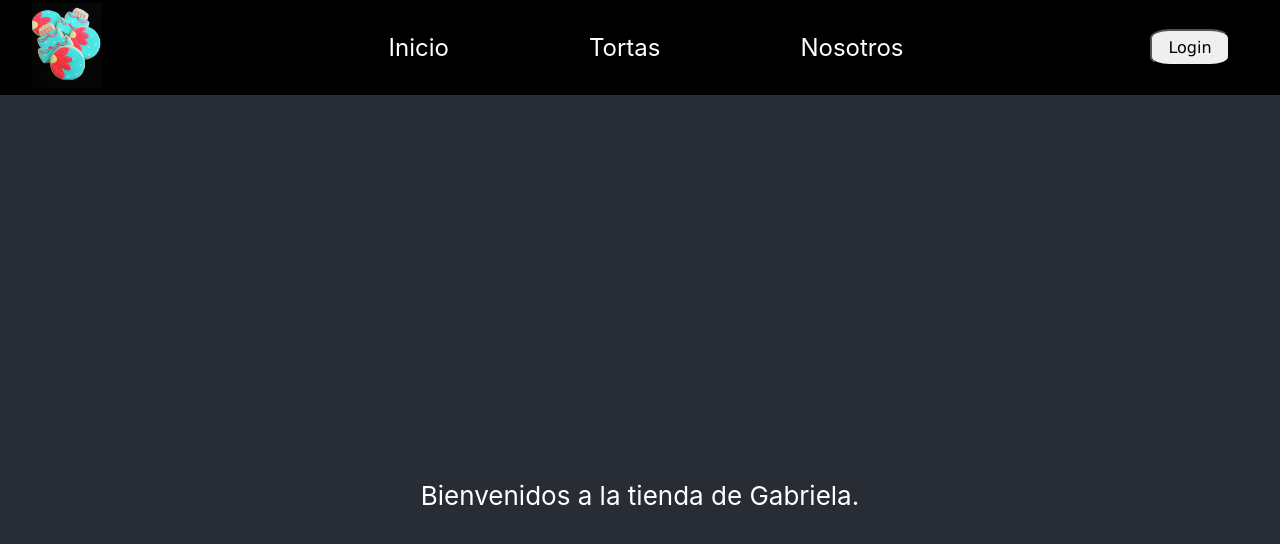
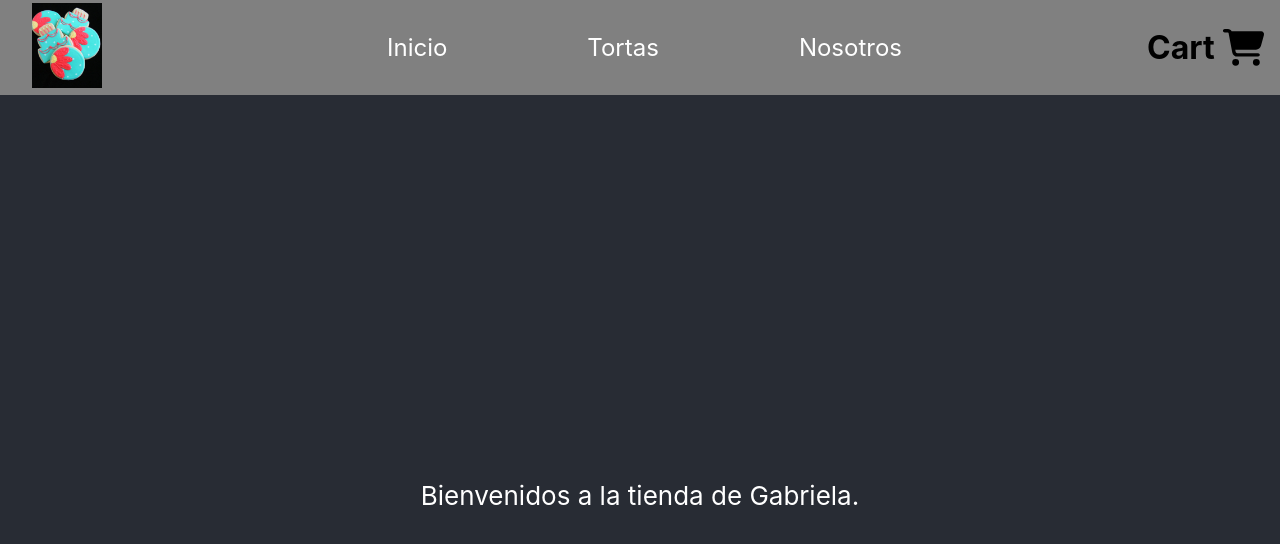
Before and after one commit to nazafili/ReactJS, a React (Create React App) app: page / in a window 1280 px wide. Shown: the top 544 px of the page. Built offline with nearby package versions, Linux system fonts and the light colour scheme.

Commit message:
commit carrito

```diff
--- a/package.json
+++ b/package.json
@@ -3,6 +3,10 @@
   "version": "0.1.0",
   "private": true,
   "dependencies": {
+    "@fortawesome/fontawesome-svg-core": "^6.1.2",
+    "@fortawesome/free-brands-svg-icons": "^6.1.2",
+    "@fortawesome/free-solid-svg-icons": "^6.1.2",
+    "@fortawesome/react-fontawesome": "^0.2.0",
     "@testing-library/jest-dom": "^5.16.5",
     "@testing-library/react": "^13.3.0",
     "@testing-library/user-event": "^13.5.0",
--- a/src/App.js
+++ b/src/App.js
@@ -1,6 +1,6 @@
-import logo from './logo.svg';
 import './App.css';
 import NavBar from './components/NavBar/NavBar';
+import { FontAwesomeIcon } from '@fortawesome/react-fontawesome'
 
 function App() {
   return (
--- /dev/null
+++ b/src/components/CartWidget/CartWidget.jsx
@@ -0,0 +1,11 @@
+import React from 'react'
+import { FontAwesomeIcon } from '@fortawesome/react-fontawesome'
+import { faCoffee, faCartShopping} from '@fortawesome/free-solid-svg-icons'
+
+const CartWidget = () => {
+  return (
+    <FontAwesomeIcon icon={faCartShopping}/>
+  )
+}
+
+export default CartWidget;
--- /dev/null
+++ b/src/components/CartWidget/styles.css
@@ -0,0 +1,7 @@
+h1{
+    color: white;
+}
+
+CartWidget{
+    width: 2rem;
+}
--- /dev/null
+++ b/src/components/ItemListContainer/ItemListContainer.jsx
@@ -0,0 +1,9 @@
+import React from 'react'
+
+const ItemListContainer = ({titulo}) => {
+  return (
+    <h1>{titulo}</h1>
+  )
+}
+
+export default ItemListContainer;
--- a/src/components/NavBar/NavBar.js
+++ b/src/components/NavBar/NavBar.js
@@ -1,6 +1,11 @@
 import logo from '../../logo.svg';
 import './styles.css';
 import logogabriela from './logogabriela.jpg';
+import CartWidget from '../CartWidget/CartWidget'
+import { FontAwesomeIcon } from '@fortawesome/react-fontawesome'
+import { faCoffee, faCartShopping } from '@fortawesome/free-solid-svg-icons'
+import ItemListContainer from '../ItemListContainer/ItemListContainer';
+
 
 const NavBar = () => {
     return (
@@ -22,8 +27,9 @@ const NavBar = () => {
                         </li>
                     </ul>
                 </div>
-                <div>
-                    <button>Login</button>
+                <div className='CartWidget'>
+                    <ItemListContainer titulo={'Cart'}/>
+                    <CartWidget />
                 </div>
             </div>
         </>
--- a/src/components/NavBar/styles.css
+++ b/src/components/NavBar/styles.css
@@ -1,7 +1,7 @@
 .navbar-container {
     width: 100%;
     height: 95px;
-    background-color: black;
+    background-color: gray;
     display: flex;
     flex-direction: row;
     justify-content: space-between;
@@ -38,3 +38,22 @@ button {
     height: 2.3rem;
     width: 5rem;
 }
+
+.CartWidget{
+    display: flex;
+    flex-direction: row;
+    width: rem;
+}
+
+.pCartWidget{
+    margin: auto;
+    font-size: 40px;
+    font-weight:bolder;
+}
+
+.svg-inline--fa {
+    height: 2.3rem;
+    margin: auto;
+    margin-right: 1rem;
+    margin-left: 0.5rem;
+}
```
Also changed, not shown: 1 other file (tests, documents, lock files or other folders).
